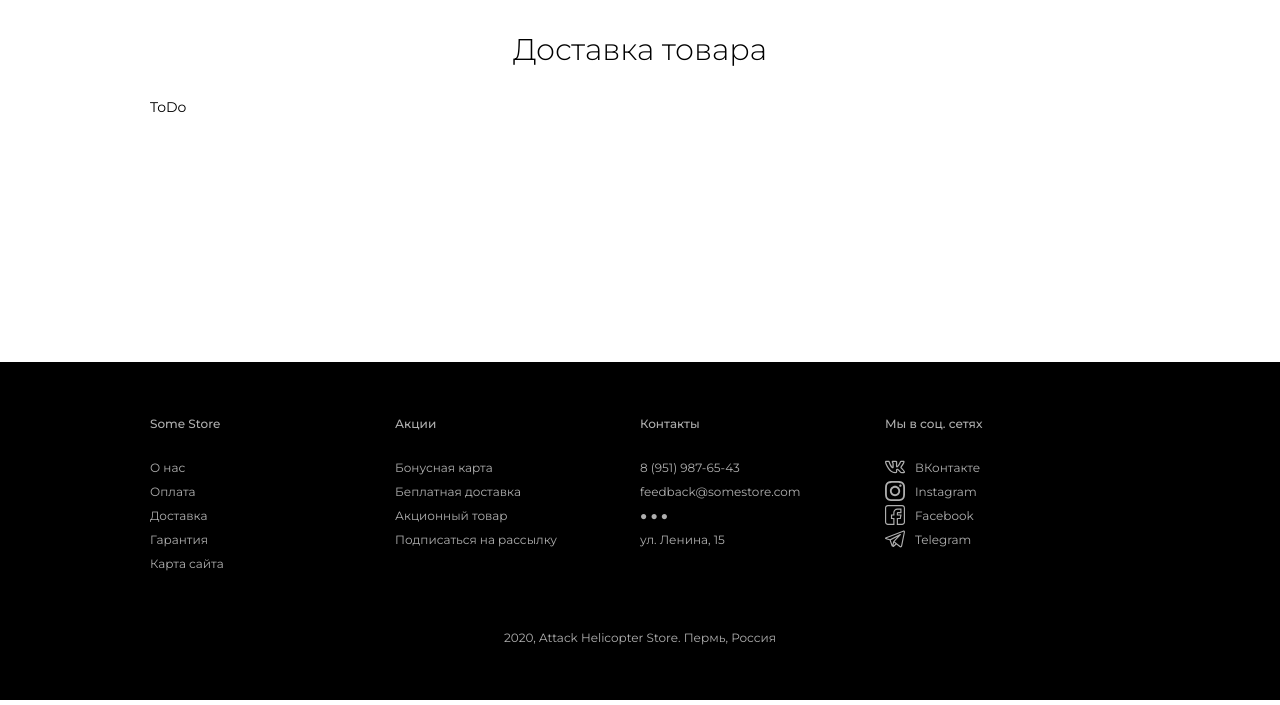
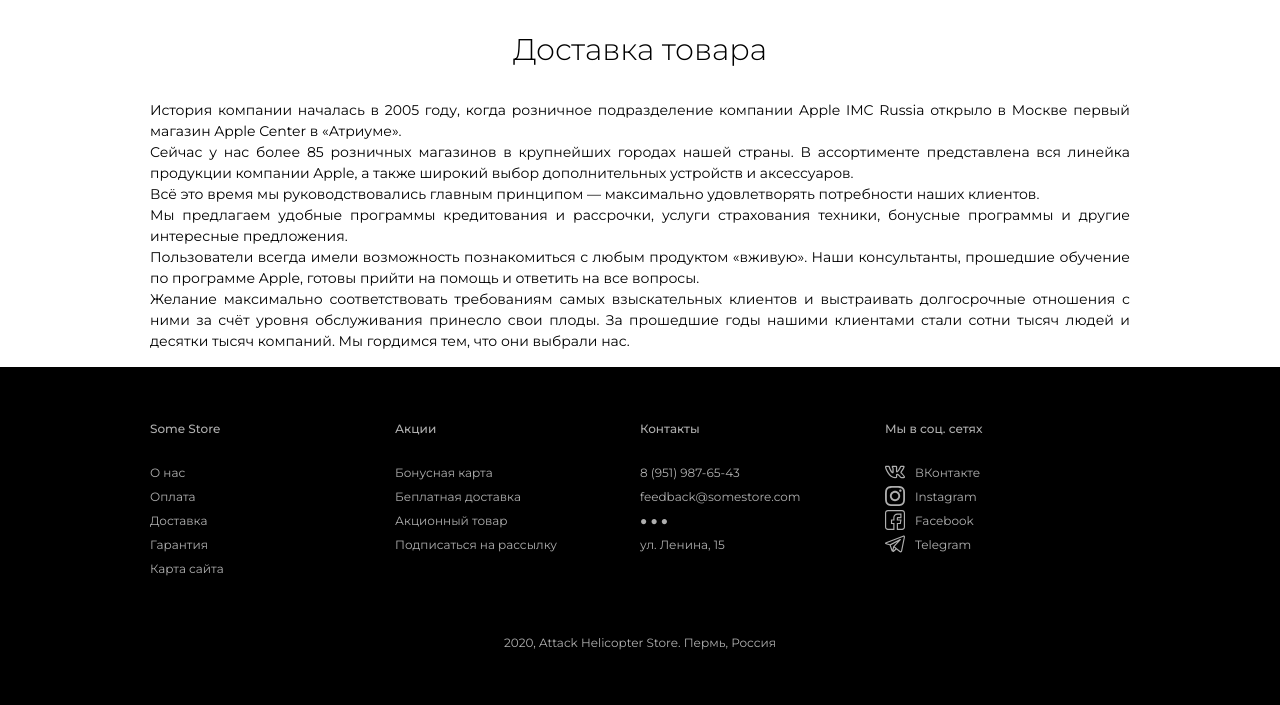
Before and after one commit to apap26/a_helicopter_TRPO, a Django app: page /about in a window 1280 px wide. Shown: the part 100-805 px from the top of the page. Run offline with Django 3.2, Linux system fonts and the light colour scheme; some libraries are stand-ins or nearby versions.

Commit message:
change about.html

```diff
--- a/templates/about.html
+++ b/templates/about.html
@@ -13,9 +13,24 @@
 	<div id="__DYNAMIC_CHILD_CONTENT__" class="content">
 		<h1>Доставка товара</h1>
 		<div class="content">
-			<div class="about_delivery">
+			<div class="about_payment_method">
 				<div class="">
-					ToDo
+					<p>История компании началась в 2005 году, когда розничное подразделение компании Apple IMC Russia открыло в Москве первый магазин Apple Center в «Атриуме».</p>
+				</div>
+				<div class="">
+					<p>Сейчас у нас более 85 розничных магазинов в крупнейших городах нашей страны. В ассортименте представлена вся линейка продукции компании Apple, а также широкий выбор дополнительных устройств и аксессуаров.</p>
+				</div>
+				<div class="">
+					<p>Всё это время мы руководствовались главным принципом — максимально удовлетворять потребности наших клиентов.</p>
+				</div>
+				<div class="">
+					<p>Мы предлагаем удобные программы кредитования и рассрочки, услуги страхования техники, бонусные программы и другие интересные предложения.</p>
+				</div>
+				<div class="">
+					<p>Пользователи всегда имели возможность познакомиться с любым продуктом «вживую». Наши консультанты, прошедшие обучение по программе Apple, готовы прийти на помощь и ответить на все вопросы.</p>
+				</div>
+				<div class="">
+					<p>Желание максимально соответствовать требованиям самых взыскательных клиентов и выстраивать долгосрочные отношения с ними за счёт уровня обслуживания принесло свои плоды. За прошедшие годы нашими клиентами стали сотни тысяч людей и десятки тысяч компаний. Мы гордимся тем, что они выбрали нас.</p>
 				</div>
 			</div>
 		</div>
```
